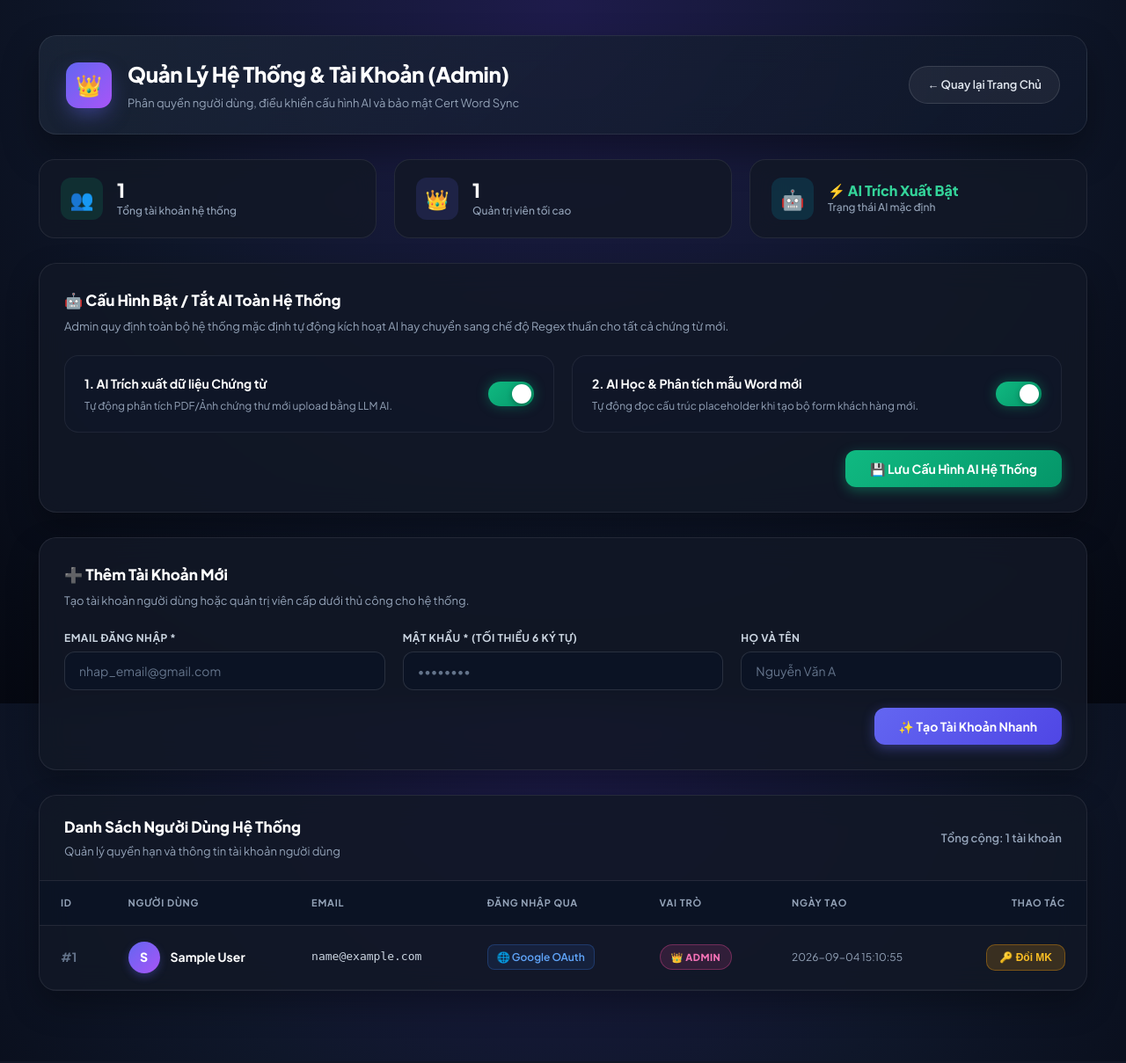
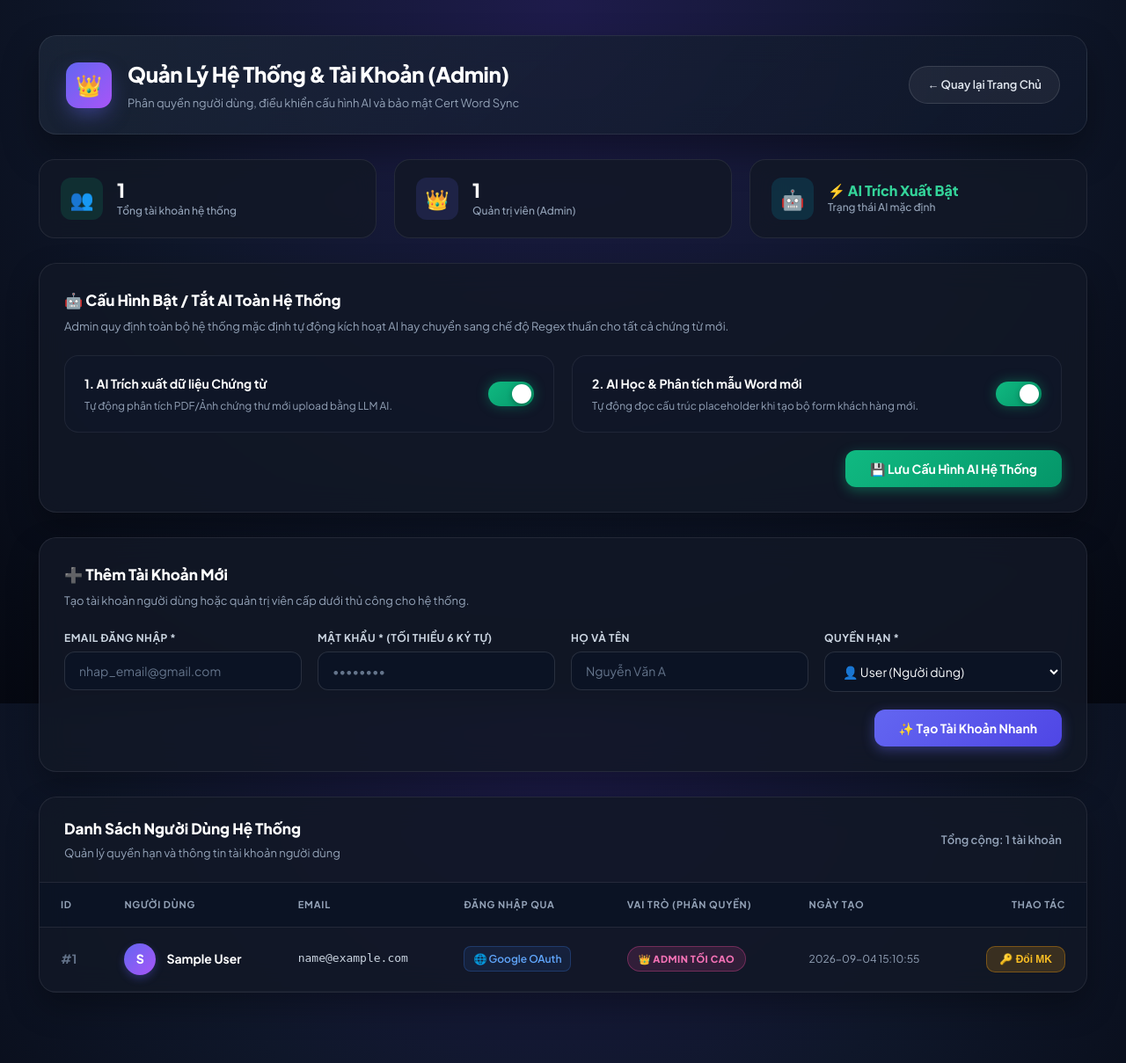
Before and after one commit to chauvanhung/rolly-ai, a Flask app: page /admin/users in a window 1280 px wide. Shown: the whole page at 88% size. Before the commit the page ends 1187 px from the top, so only its background shows below. Run offline with Flask 3, Linux system fonts and the light colour scheme; the visitor is signed in with stand-in values (Sample User, id 1); data comes from the database, SQL or seed files in the repository.

Commit message:
feat(auth): Add user role management (promote/demote admin and user) in dashboard

```diff
--- a/cert_word_sync/app.py
+++ b/cert_word_sync/app.py
@@ -26,6 +26,7 @@ import mammoth
 
 from certsync.auth import (
     ADMIN_EMAIL,
+    admin_change_user_role,
     admin_required,
     admin_reset_password,
     authenticate_user,
@@ -378,11 +379,23 @@ def admin_users_create():
     email = request.form.get("email", "")
     password = request.form.get("password", "")
     full_name = request.form.get("full_name", "")
-    ok, msg = create_user(AUTH_DB_PATH, email, password, full_name)
+    role = request.form.get("role", "user")
+    ok, msg = create_user(AUTH_DB_PATH, email, password, full_name, role=role)
     if not ok:
         users = list_users(AUTH_DB_PATH)
         return render_template("admin_users.html", users=users, error=msg)
     return redirect(url_for("admin_users_page", msg=f"Đã tạo tài khoản {email} thành công!"))
+
+
+@app.route("/admin/users/<int:user_id>/change_role", methods=["POST"])
+@admin_required
+def admin_users_change_role(user_id: int):
+    new_role = request.form.get("role", "")
+    current_admin_id = session.get("user_id")
+    ok, msg = admin_change_user_role(AUTH_DB_PATH, user_id, new_role, current_admin_id=current_admin_id)
+    if not ok:
+        return redirect(url_for("admin_users_page", error=msg))
+    return redirect(url_for("admin_users_page", msg=msg))
 
 
 @app.route("/admin/users/<int:user_id>/reset_password", methods=["POST"])
--- a/cert_word_sync/certsync/auth.py
+++ b/cert_word_sync/certsync/auth.py
@@ -179,6 +179,24 @@ def delete_user(db_path: Path, user_id: int, current_admin_id: int | None = None
     return True, "Đã xóa tài khoản thành công."
 
 
+def admin_change_user_role(db_path: Path, user_id: int, new_role: str, current_admin_id: int | None = None) -> tuple[bool, str]:
+    if new_role not in ("admin", "user"):
+        return False, "Vai trò không hợp lệ. Chỉ chấp nhận 'admin' hoặc 'user'."
+    if current_admin_id and user_id == current_admin_id and new_role == "user":
+        return False, "Không thể tự hạ quyền Admin của chính tài khoản đang đăng nhập."
+    with sqlite3.connect(db_path, timeout=30.0) as conn:
+        conn.row_factory = sqlite3.Row
+        target = conn.execute("SELECT email, role FROM users WHERE id = ?", (user_id,)).fetchone()
+        if not target:
+            return False, "Tài khoản không tồn tại."
+        if target["email"].lower() == ADMIN_EMAIL and new_role == "user":
+            return False, "Không thể hạ quyền Quản trị viên tối cao (chauvanhung1999@gmail.com)."
+        conn.execute("UPDATE users SET role = ? WHERE id = ?", (new_role, user_id))
+    role_label = "Quản trị viên (Admin)" if new_role == "admin" else "Người dùng (User)"
+    return True, f"Đã cập nhật vai trò tài khoản thành {role_label}."
+
+
+
 def get_or_create_google_user(
     db_path: Path, google_id: str, email: str, full_name: str = "", avatar_url: str = ""
 ) -> dict:
--- a/cert_word_sync/templates/admin_users.html
+++ b/cert_word_sync/templates/admin_users.html
@@ -7,7 +7,7 @@
     <link rel="preconnect" href="https://fonts.googleapis.com">
     <link rel="preconnect" href="https://fonts.gstatic.com" crossorigin>
     <link href="https://fonts.googleapis.com/css2?family=Plus+Jakarta+Sans:wght@300;400;500;600;700;800&display=swap" rel="stylesheet">
-    <link rel="stylesheet" href="{{ url_for('static', filename='css/style.css') }}?v=3.0">
+    <link rel="stylesheet" href="{{ url_for('static', filename='css/style.css') }}?v=3.1">
     <style>
       :root {
         --admin-bg-card: rgba(18, 24, 38, 0.85);
@@ -284,10 +284,10 @@
       }
 
       /* Form Fields */
-      .form-grid-3col {
+      .form-grid-4col {
         display: grid;
-        grid-template-columns: repeat(3, 1fr);
-        gap: 20px;
+        grid-template-columns: repeat(4, 1fr);
+        gap: 18px;
         margin-bottom: 20px;
       }
 
@@ -499,8 +531,12 @@
         <div class="kpi-card">
           <div class="kpi-icon-wrapper indigo">👑</div>
           <div>
-            <div class="kpi-val">1</div>
-            <div class="kpi-lbl">Quản trị viên tối cao</div>
+            <div class="kpi-val">
+              {% set admin_count = namespace(val=0) %}
+              {% for u in users %}{% if u.is_admin %}{% set admin_count.val = admin_count.val + 1 %}{% endif %}{% endfor %}
+              {{ admin_count.val }}
+            </div>
+            <div class="kpi-lbl">Quản trị viên (Admin)</div>
           </div>
         </div>
         <div class="kpi-card">
@@ -567,7 +603,7 @@
           Tạo tài khoản người dùng hoặc quản trị viên cấp dưới thủ công cho hệ thống.
         </div>
         <form action="/admin/users/create" method="POST">
-          <div class="form-grid-3col">
+          <div class="form-grid-4col">
             <div class="form-field-group">
               <label class="form-label-custom">Email đăng nhập *</label>
               <input type="email" name="email" required placeholder="nhap_email@gmail.com" class="input-styled">
@@ -579,6 +615,13 @@
             <div class="form-field-group">
               <label class="form-label-custom">Họ và Tên</label>
               <input type="text" name="full_name" placeholder="Nguyễn Văn A" class="input-styled">
+            </div>
+            <div class="form-field-group">
+              <label class="form-label-custom">Quyền Hạn *</label>
+              <select name="role" class="input-styled">
+                <option value="user" selected>👤 User (Người dùng)</option>
+                <option value="admin">👑 Admin (Quản trị viên)</option>
+              </select>
             </div>
           </div>
           <div style="display: flex; justify-content: flex-end;">
@@ -607,7 +650,7 @@
                 <th>Người dùng</th>
                 <th>Email</th>
                 <th>Đăng nhập qua</th>
-                <th>Vai trò</th>
+                <th>Vai trò (Phân quyền)</th>
                 <th>Ngày tạo</th>
                 <th style="text-align: right;">Thao tác</th>
               </tr>
@@ -641,10 +684,19 @@
                   {% endif %}
                 </td>
                 <td>
-                  {% if u.is_admin %}
-                  <span class="badge-role admin">👑 Admin</span>
+                  {% if u.email == 'chauvanhung1999@gmail.com' or u.id == current_user.id %}
+                    {% if u.is_admin %}
+                    <span class="badge-role admin">👑 Admin Tối Cao</span>
+                    {% else %}
+                    <span class="badge-role user">👤 User</span>
+                    {% endif %}
                   {% else %}
-                  <span class="badge-role user">👤 User</span>
+                    <form action="/admin/users/{{ u.id }}/change_role" method="POST" style="display: inline-block;">
+                      <select name="role" onchange="if(confirm('Bạn có chắc chắn muốn đổi vai trò tài khoản {{ u.email }} không?')) { this.form.submit(); } else { this.value = '{{ u.role }}'; }" class="select-role-styled {% if u.is_admin %}admin-mode{% else %}user-mode{% endif %}">
+                        <option value="user" {% if not u.is_admin %}selected{% endif %}>👤 User</option>
+                        <option value="admin" {% if u.is_admin %}selected{% endif %}>👑 Admin</option>
+                      </select>
+                    </form>
                   {% endif %}
                 </td>
                 <td style="font-size: 12px; color: #94a3b8;">{{ u.created_at }}</td>
```
Also changed, not shown: other parts of cert_word_sync/templates/admin_users.html (+33 -1 lines).
